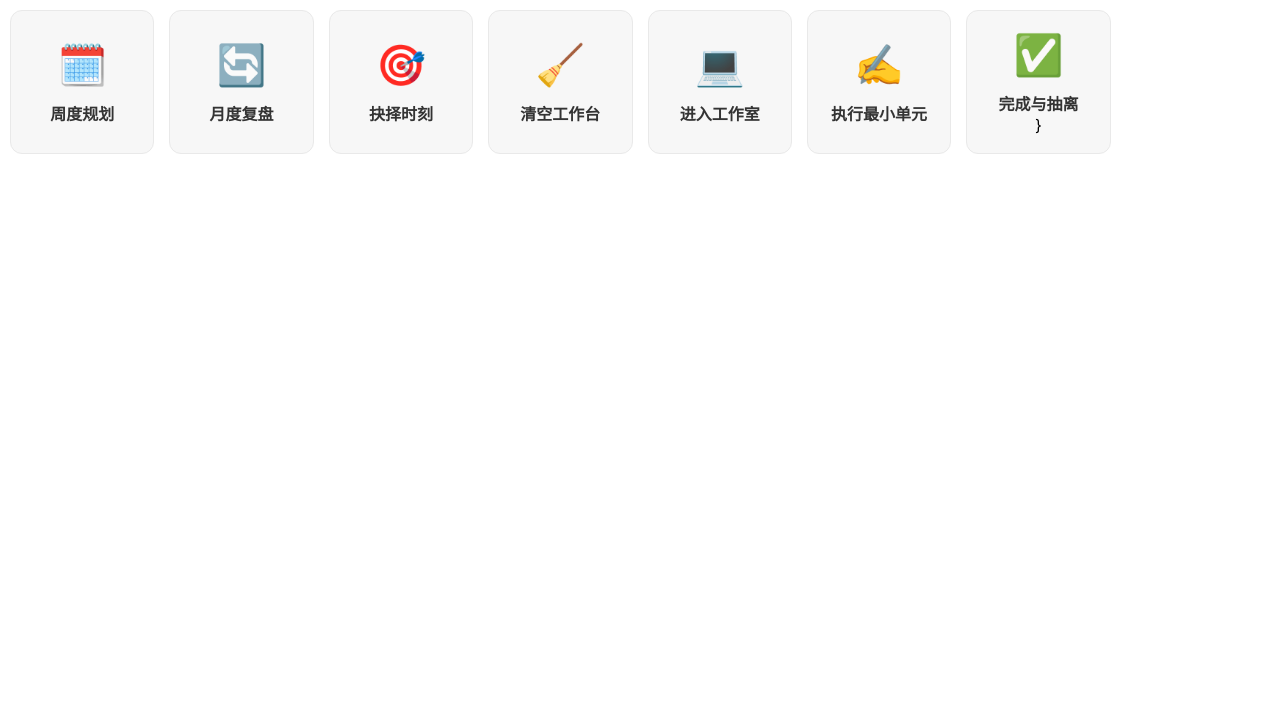
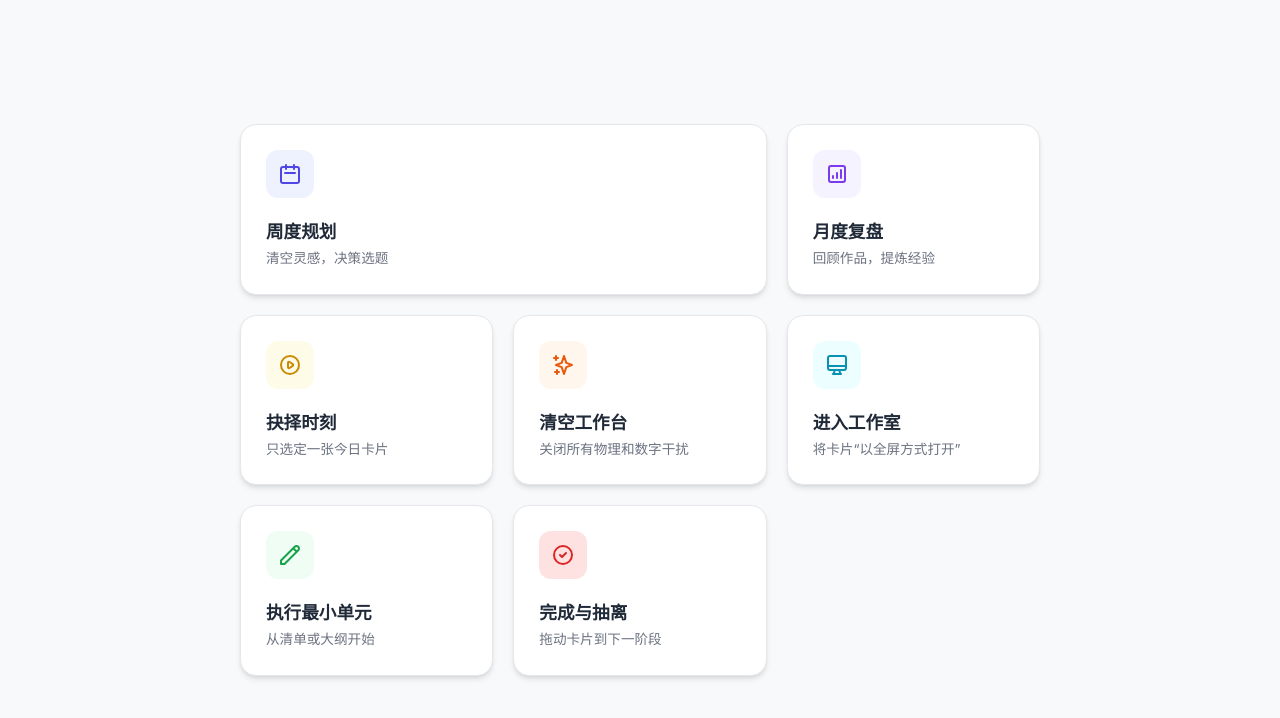
Before and after one commit to Winston897/winston897.github.io, a plain HTML site: page index.html in a window 1280 px wide. Drawn offline with Linux system fonts and the light colour scheme.

Commit message:
Add files via upload

```diff
--- a/index.html
+++ b/index.html
@@ -3,145 +3,192 @@
 <head>
     <meta charset="UTF-8">
     <meta name="viewport" content="width=device-width, initial-scale=1.0">
-    <title>导航面板</title>
+    <title>创作仪表盘</title>
     <style>
         :root {
-            /* 浅色模式变量 */
-            --card-bg: #f7f7f7;
-            --text-color: #333;
-            --text-light: #777;
-            --card-border: #e9e9e9;
-
-            /* 深色模式变量 (通过媒体查询激活) */
-            --dark-card-bg: #2b2b2b;
-            --dark-text-color: #e0e0e0;
-            --dark-text-light: #999;
-            --dark-card-border: #444;
+            /* 定义一个柔和、现代的调色板 */
+            --bg-color: #f8f9fa;
+            --card-bg: #ffffff;
+            --text-primary: #1f2937;
+            --text-secondary: #6b7280;
+            --border-color: #e5e7eb;
+            --shadow: 0 4px 6px -1px rgb(0 0 0 / 0.1), 0 2px 4px -2px rgb(0 0 0 / 0.1);
+            --shadow-hover: 0 10px 15px -3px rgb(0 0 0 / 0.1), 0 4px 6px -4px rgb(0 0 0 / 0.1);
+            --blue-bg: #eef2ff; --blue-icon: #4f46e5;
+            --purple-bg: #f5f3ff; --purple-icon: #7c3aed;
+            --yellow-bg: #fefce8; --yellow-icon: #ca8a04;
+            --red-bg: #fee2e2; --red-icon: #dc2626;
+            --green-bg: #f0fdf4; --green-icon: #16a34a;
+            --cyan-bg: #ecfeff; --cyan-icon: #0891b2;
+            --orange-bg: #fff7ed; --orange-icon: #ea580c;
         }
 
         body {
             font-family: -apple-system, BlinkMacSystemFont, 'Segoe UI', Roboto, 'Helvetica Neue', Arial, sans-serif;
-            background-color: transparent; /* 透明背景以融入Notion */
+            background-color: var(--bg-color);
             margin: 0;
-            padding: 10px;
+            padding: 20px;
+            display: flex;
+            justify-content: center;
+            align-items: center;
+            min-height: 100vh;
+            box-sizing: border-box;
         }
 
-        .gallery-container {
+        .dashboard-grid {
+            width: 100%;
+            max-width: 800px;
             display: grid;
-            grid-template-columns: repeat(auto-fill, minmax(140px, 1fr)); /* 灵活的网格布局 */
-            gap: 15px;
+            grid-template-columns: repeat(3, 1fr);
+            grid-auto-rows: minmax(160px, auto);
+            gap: 20px;
         }
 
-        .nav-card {
+        .card {
             background-color: var(--card-bg);
-            border-radius: 12px;
-            border: 1px solid var(--card-border);
-            padding: 20px;
-            aspect-ratio: 1 / 1; /* 保持卡片为正方形 */
+            border-radius: 16px;
+            border: 1px solid var(--border-color);
+            padding: 25px;
             display: flex;
             flex-direction: column;
-            align-items: center;
-            justify-content: center;
-            text-align: center;
-            position: relative;
-            overflow: hidden;
-            cursor: default;
-            transition: transform 0.2s ease, box-shadow 0.2s ease;
+            justify-content: space-between;
+            transition: all 0.3s ease;
+            cursor: pointer;
+            box-shadow: var(--shadow);
+        }
+        .card:hover {
+            transform: translateY(-6px);
+            box-shadow: var(--shadow-hover);
         }
 
-        .nav-card:hover {
-            transform: translateY(-5px);
-            box-shadow: 0 8px 25px rgba(0,0,0,0.08);
+        /* 卡片大小 */
+        .card.wide { grid-column: span 2; }
+        .card.tall { grid-row: span 2; }
+
+        .card-icon {
+            width: 48px;
+            height: 48px;
+            border-radius: 12px;
+            display: flex;
+            justify-content: center;
+            align-items: center;
+            margin-bottom: 20px;
+        }
+        .card-icon svg {
+            width: 24px;
+            height: 24px;
         }
 
-        .card-icon {
-            font-size: 2.5em; /* Emoji图标大小 */
-            margin-bottom: 12px;
+        .card-content h3 {
+            margin: 0 0 5px 0;
+            font-size: 1.1em;
+            font-weight: 600;
+            color: var(--text-primary);
         }
-
-        .card-title {
-            font-size: 1em;
-            font-weight: 600;
-            color: var(--text-color);
+        .card-content p {
             margin: 0;
-        }
-
-        .card-description {
-            position: absolute;
-            bottom: 0;
-            left: 0;
-            right: 0;
-            padding: 15px;
-            background: linear-gradient(to top, rgba(255, 255, 255, 1) 50%, rgba(255, 255, 255, 0)); /* 白色渐变遮罩 */
-            font-size: 0.8em;
-            color: var(--text-light);
-            transform: translateY(100%);
-            transition: transform 0.3s ease;
-        }
-
-        .nav-card:hover .card-description {
-            transform: translateY(0);
+            font-size: 0.85em;
+            color: var(--text-secondary);
+            line-height: 1.5;
         }
 
         /* 适配Notion深色模式 */
         @media (prefers-color-scheme: dark) {
-            .nav-card {
-                background-color: var(--dark-card-bg);
-                border-color: var(--dark-card-border);
-            }
-            .card-title {
-                color: var(--dark-text-color);
-            }
-            .card-description {
-                color: var(--dark-text-light);
-                background: linear-gradient(to top, rgba(43, 43, 43, 1) 50%, rgba(43, 43, 43, 0)); /* 深色渐变遮罩 */
+            body { background-color: #1f1f1f; }
+            :root {
+                --bg-color: #1f1f1f;
+                --card-bg: #2b2b2b;
+                --text-primary: #f9fafb;
+                --text-secondary: #9ca3af;
+                --border-color: #374151;
             }
         }
+
+        @media (max-width: 768px) {
+            .dashboard-grid {
+                grid-template-columns: repeat(2, 1fr);
+            }
+            .card.wide { grid-column: span 2; }
+        }
+        @media (max-width: 480px) {
+            .dashboard-grid {
+                grid-template-columns: 1fr;
+            }
+            .card.wide, .card.tall {
+                grid-column: span 1;
+                grid-row: span 1;
+            }
+        }
+
     </style>
 </head>
 <body>
 
-<div class="gallery-container">
-    <!-- 第一行：宏观节律 -->
-    <div class="nav-card">
-        <div class="card-icon">🗓️</div>
-        <h3 class="card-title">周度规划</h3>
-        <div class="card-description">清空灵感，决策选题</div>
+<div class="dashboard-grid">
+    <!-- 直接将SVG代码嵌入，确保Notion能显示 -->
+    <div class="card wide">
+        <div class="card-icon" style="background-color: var(--blue-bg);">
+            <svg style="color: var(--blue-icon);" fill="none" stroke="currentColor" viewBox="0 0 24 24"><path stroke-linecap="round" stroke-linejoin="round" stroke-width="2" d="M8 7V3m8 4V3m-9 8h10M5 21h14a2 2 0 002-2V7a2 2 0 00-2-2H5a2 2 0 00-2 2v12a2 2 0 002 2z"></path></svg>
+        </div>
+        <div class="card-content">
+            <h3>周度规划</h3>
+            <p>清空灵感，决策选题</p>
+        </div>
     </div>
-    <div class="nav-card">
-        <div class="card-icon">🔄</div>
-        <h3 class="card-title">月度复盘</h3>
-        <div class="card-description">回顾作品，提炼经验</div>
+    <div class="card">
+        <div class="card-icon" style="background-color: var(--purple-bg);">
+            <svg style="color: var(--purple-icon);" fill="none" stroke="currentColor" viewBox="0 0 24 24"><path stroke-linecap="round" stroke-linejoin="round" stroke-width="2" d="M16 8v8m-4-5v5m-4-2v2m-2 4h12a2 2 0 002-2V6a2 2 0 00-2-2H6a2 2 0 00-2 2v12a2 2 0 002 2z"></path></svg>
+        </div>
+        <div class="card-content">
+            <h3>月度复盘</h3>
+            <p>回顾作品，提炼经验</p>
+        </div>
     </div>
-    <div class="nav-card">
-        <div class="card-icon">🎯</div>
-        <h3 class="card-title">抉择时刻</h3>
-        <div class="card-description">只选定一张今日卡片</div>
+    <div class="card">
+        <div class="card-icon" style="background-color: var(--yellow-bg);">
+            <svg style="color: var(--yellow-icon);" fill="none" stroke="currentColor" viewBox="0 0 24 24"><path stroke-linecap="round" stroke-linejoin="round" stroke-width="2" d="M14.752 11.168l-3.197-2.132A1 1 0 0010 9.87v4.263a1 1 0 001.555.832l3.197-2.132a1 1 0 000-1.664z"></path><path stroke-linecap="round" stroke-linejoin="round" stroke-width="2" d="M21 12a9 9 0 11-18 0 9 9 0 0118 0z"></path></svg>
+        </div>
+        <div class="card-content">
+            <h3>抉择时刻</h3>
+            <p>只选定一张今日卡片</p>
+        </div>
     </div>
-
-    <!-- 第二行：创作仪式 -->
-    <div class="nav-card">
-        <div class="card-icon">🧹</div>
-        <h3 class="card-title">清空工作台</h3>
-        <div class="card-description">关闭所有物理和数字干扰</div>
+    <div class="card">
+        <div class="card-icon" style="background-color: var(--orange-bg);">
+             <svg style="color: var(--orange-icon);" fill="none" stroke="currentColor" viewBox="0 0 24 24"><path stroke-linecap="round" stroke-linejoin="round" stroke-width="2" d="M5 3v4M3 5h4M6 17v4m-2-2h4m5-16l2.286 6.857L21 12l-5.714 2.143L13 21l-2.286-6.857L5 12l5.714-2.143L13 3z"></path></svg>
+        </div>
+        <div class="card-content">
+            <h3>清空工作台</h3>
+            <p>关闭所有物理和数字干扰</p>
+        </div>
     </div>
-    <div class="nav-card">
-        <div class="card-icon">💻</div>
-        <h3 class="card-title">进入工作室</h3>
-        <div class="card-description">将卡片“以全屏方式打开”</div>
+     <div class="card">
+        <div class="card-icon" style="background-color: var(--cyan-bg);">
+             <svg style="color: var(--cyan-icon);" fill="none" stroke="currentColor" viewBox="0 0 24 24"><path stroke-linecap="round" stroke-linejoin="round" stroke-width="2" d="M9.75 17L9 20l-1 1h8l-1-1-.75-3M3 13h18M5 17h14a2 2 0 002-2V5a2 2 0 00-2-2H5a2 2 0 00-2 2v10a2 2 0 002 2z"></path></svg>
+        </div>
+        <div class="card-content">
+            <h3>进入工作室</h3>
+            <p>将卡片“以全屏方式打开”</p>
+        </div>
     </div>
-    <div class="nav-card">
-        <div class="card-icon">✍️</div>
-        <h3 class="card-title">执行最小单元</h3>
-        <div class="card-description">从清单或大纲开始</div>
+     <div class="card">
+        <div class="card-icon" style="background-color: var(--green-bg);">
+             <svg style="color: var(--green-icon);" fill="none" stroke="currentColor" viewBox="0 0 24 24"><path stroke-linecap="round" stroke-linejoin="round" stroke-width="2" d="M15.232 5.232l3.536 3.536m-2.036-5.036a2.5 2.5 0 113.536 3.536L6.5 21.036H3v-3.572L16.732 3.732z"></path></svg>
+        </div>
+        <div class="card-content">
+            <h3>执行最小单元</h3>
+            <p>从清单或大纲开始</p>
+        </div>
     </div>
-
-    <!-- 您可以继续添加更多卡片 -->
-    <div class="nav-card">
-        <div class="card-icon">✅</div>
-        <h3 class="card-title">完成与抽离</h3>
-        <div class="card-description">拖动卡片到下一阶段</div>
-    }
+     <div class="card">
+        <div class="card-icon" style="background-color: var(--red-bg);">
+             <svg style="color: var(--red-icon);" fill="none" stroke="currentColor" viewBox="0 0 24 24"><path stroke-linecap="round" stroke-linejoin="round" stroke-width="2" d="M9 12l2 2 4-4m6 2a9 9 0 11-18 0 9 9 0 0118 0z"></path></svg>
+        </div>
+        <div class="card-content">
+            <h3>完成与抽离</h3>
+            <p>拖动卡片到下一阶段</p>
+        </div>
+    </div>
 </div>
 
 </body>
```
